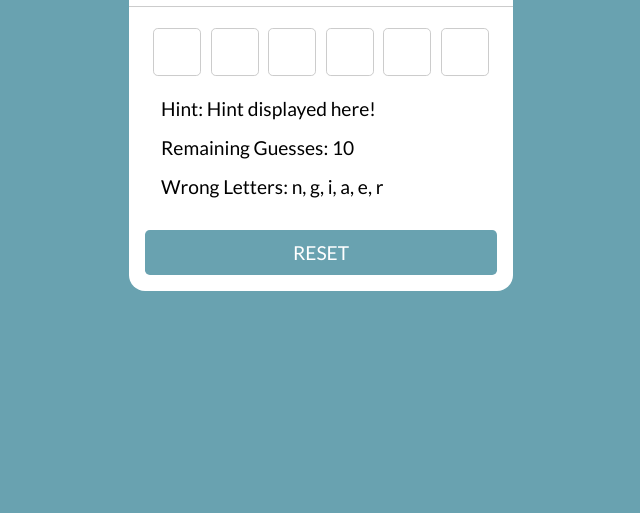
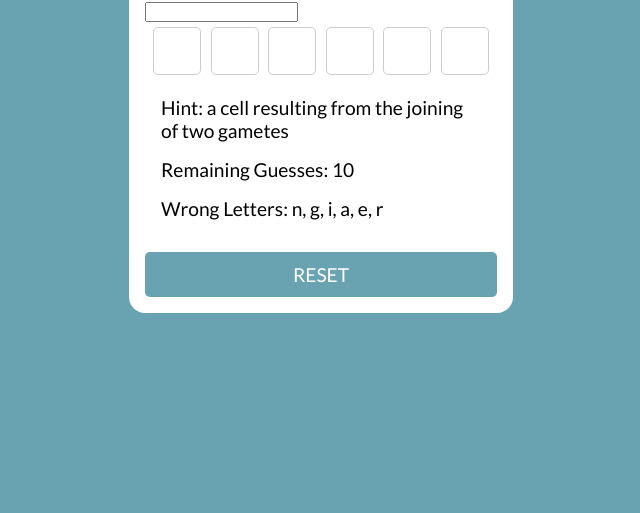
Before and after one commit to usernameisleye/guess-the-word, a plain HTML site: page index.html in a window 1280 px wide. Shown: the part 287-800 px from the top of the page, without its empty margins (319-959 px from the left). Drawn offline with Linux system fonts and the light colour scheme.

Commit message:
update on files

```diff
--- a/index.html
+++ b/index.html
@@ -17,16 +17,11 @@
         <h1>Guess The Word</h1>
         <img src="/emoji.png" alt="">
         <section class="display">
+            <input type="text" class="add-inputs" maxlength="1">
             <div class="inputs">
-                <input type="text" disabled>
-                <input type="text" disabled>
-                <input type="text" disabled>
-                <input type="text" disabled>
-                <input type="text" disabled>
-                <input type="text" disabled>
             </div>
             <div class="infos">
-                <p class="hint">Hint: <span>Hint displayed here!</span></p>
+                <p class="hint">Hint: <span></span></p>
                 <p class="remains">Remaining Guesses: <span>10</span></p>
                 <p class="wrongs">Wrong Letters: <span>n, g, i, a, e, r</span></p>
             </div>
--- a/js's/script.js
+++ b/js's/script.js
@@ -0,0 +1,31 @@
+const inputs =  document.querySelector('.inputs');
+const resetGameBtn =  document.querySelector('.reset');
+const hint = document.querySelector('.hint span');
+const addInputs = document.querySelector('.add-inputs')
+
+//run randomWord func whenever reset button is clicked
+resetGameBtn.addEventListener('click', randomWord);
+//listen for a click and focus input from click in addInputs input box
+document.addEventListener('keydown', () => {addInputs.focus()});
+addInputs.addEventListener('input', gameFunc)
+
+function randomWord(){
+    let randomSelect = wordLists[Math.floor(Math.random() * wordLists.length)]
+    //getting word property from random object
+    let word = randomSelect.word
+    console.log(word)
+    hint.innerHTML = randomSelect.hint
+
+    let input = '';
+    for (let i = 0; i < word.length; i++) {
+        input += '<input type="text" disabled>'
+    }
+
+    inputs.innerHTML = input;
+}
+randomWord();
+
+function gameFunc(e){
+    let value = e.target.value;
+    console.log(value)
+}
--- a/js's/wordsList.js
+++ b/js's/wordsList.js
@@ -0,0 +1,207 @@
+const wordLists = [
+    {
+        word: 'crypto',
+        hint: ' a digital form of currency'
+    },
+
+    {
+        word: 'brief',
+        hint: 'lasting a short time'
+    },
+
+    {
+        word: 'reject',
+        hint: 'refuse to accept'
+    },
+
+    {
+        word: 'doubt',
+        hint: 'feeling of uncertainty'
+    },
+
+    {
+        word: 'elated',
+        hint: 'very happy or excited'
+    },
+
+    {
+        word: 'scheme',
+        hint: 'a systematic plan for achieving a paricular aim'
+    },
+
+    {
+        word: 'print',
+        hint: 'transfer of words or picture on paper mechanically'
+    },
+
+    {
+        word: 'post',
+        hint: 'a place where someone is on duty'
+    },
+
+    {
+        word: 'coach',
+        hint: 'an instructor or trainer in sports'
+    },
+
+    {
+        word: 'blush',
+        hint: 'become red in the face through shyness or embarassment'
+    },
+
+    {
+        word: 'seven',
+        hint: 'one more than six'
+    },
+
+    {
+        word: 'shady',
+        hint: 'seeming to be dishonest or illegal'
+    },
+
+    {
+        word: 'gold',
+        hint: 'a precious yellow metal'
+    },
+
+
+    {
+        word: 'sun',
+        hint: 'star of our solar system'
+    },
+
+    {
+        word: 'admit',
+        hint: 'confess to be true'
+    },
+
+    {
+        word: 'amuse',
+        hint: 'make someone laugh or smile'
+    },
+
+    {
+        word: 'java',
+        hint: 'a programming language'
+    },
+
+    {
+        word: 'search',
+        hint: 'act of finding something'
+    },
+
+    {
+        word: 'swim',
+        hint: 'movement in water'
+    },
+
+    {
+        word: 'idea',
+        hint: 'a thought or suggestion'
+    },
+
+    {
+        word: 'carat',
+        hint: 'unit of measuring precious stones and pearls'
+    },
+
+    {
+        word: 'single',
+        hint: 'consisiting on one part'
+    },
+
+    {
+        word: 'pun',
+        hint: 'a joke that a word or words with more than one meaning'
+    },
+
+    {
+        word: 'note',
+        hint: 'a short written message'
+    },
+
+    {
+        word: 'poster',
+        hint: 'a large picture or notice used for decoration or advertisment'
+    },
+
+    {
+        word: 'regret',
+        hint: 'feeling of sorrow or disappointment about past actions'
+    },
+
+    {
+        word: 'tramp',
+        hint: 'walk heavily or noisily'
+    },
+
+    {
+        word: 'train',
+        hint: 'teach a particular skill'
+    },
+
+    {
+        word: 'woman',
+        hint: 'an adult human female'
+    },
+
+    {
+        word: 'yield',
+        hint: 'produce a result'
+    },
+
+    {
+        word: 'zygote',
+        hint: 'a cell resulting from the joining of two gametes'
+    },
+
+    {
+        word: 'zoo',
+        hint: 'a place where wild animals are kept'
+    },
+
+    {
+        word: 'zeal',
+        hint: 'great energy or enthusiasm for a cause or aim'
+    },
+
+    {
+        word: 'safe',
+        hint: 'protected from danger or risk'
+    },
+
+    {
+        word: 'rush',
+        hint: 'move or act very quickly or too quickly'
+    },
+
+    {
+        word: 'leye',
+        hint: 'name of the creator of this game :)'
+    },
+
+    {
+        word: 'pledge',
+        hint: 'a solemn promise'
+    },
+
+    {
+        word: 'planet',
+        hint: 'a large round mass in space orbiting round a star'
+    },
+
+    {
+        word: 'join',
+        hint: 'unite to form a whole'
+    },
+
+    {
+        word: 'joke',
+        hint: 'something said or done to cause laughter'
+    },
+
+    {
+        word: 'hello',
+        hint: 'a common way of greeting'
+    },
+]
```
